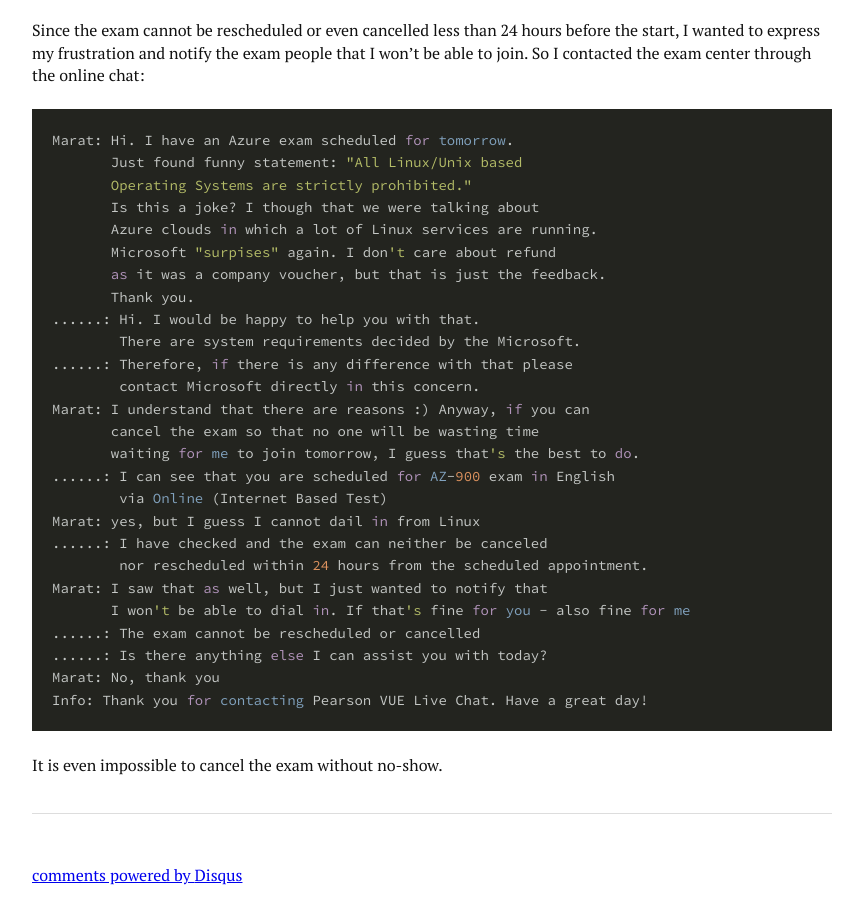
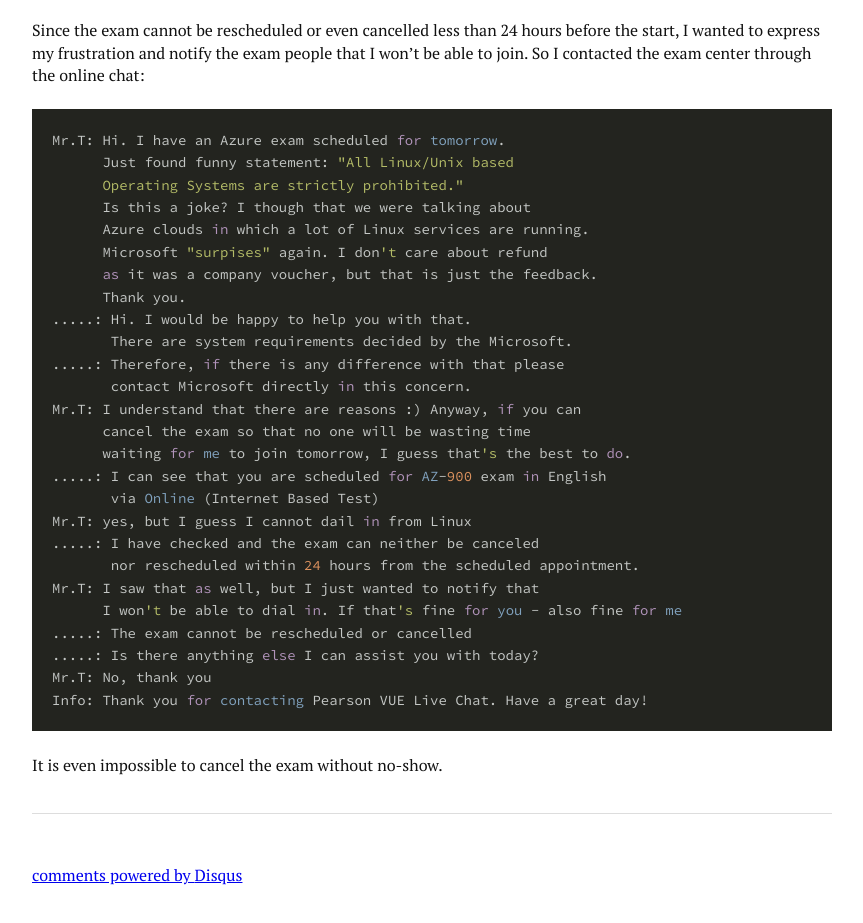
Before and after one commit to sharifmarat/sharifmarat.github.io, a plain HTML site: page articles/microsoft_certification/index.html in a window 1280 px wide. Shown: the part 1408-2331 px from the top of the page, without its empty margins (208-1071 px from the left). Drawn offline with nearby package versions, Linux system fonts and the light colour scheme; a script that the page names is missing.

Commit message:
deploy latest version

```diff
--- a/articles/microsoft_certification/index.html
+++ b/articles/microsoft_certification/index.html
@@ -124,7 +124,7 @@
 </code></pre><p>Oh wow, &ldquo;Linux is strictly prohibited&rdquo; :) For Azure Certification Exam. That&rsquo;s the irony.</p>
 <p>The last quick attempt: <code>wine OnVUE-3.22.30.exe</code> - does not work. Ok, not worth trying to make it work.</p>
 <p>Since the exam cannot be rescheduled or even cancelled less than 24 hours before the start, I wanted to express my frustration and notify the exam people that I won&rsquo;t be able to join. So I contacted the exam center through the online chat:</p>
-<pre tabindex="0"><code>Marat: Hi. I have an Azure exam scheduled for tomorrow.
+<pre tabindex="0"><code>Mr.T: Hi. I have an Azure exam scheduled for tomorrow.
       Just found funny statement: &#34;All Linux/Unix based
       Operating Systems are strictly prohibited.&#34;
       Is this a joke? I though that we were talking about
@@ -132,23 +132,23 @@
       Microsoft &#34;surpises&#34; again. I don&#39;t care about refund
       as it was a company voucher, but that is just the feedback.
       Thank you.
-......: Hi. I would be happy to help you with that.
+.....: Hi. I would be happy to help you with that.
        There are system requirements decided by the Microsoft.
-......: Therefore, if there is any difference with that please
+.....: Therefore, if there is any difference with that please
        contact Microsoft directly in this concern.
-Marat: I understand that there are reasons :) Anyway, if you can
+Mr.T: I understand that there are reasons :) Anyway, if you can
       cancel the exam so that no one will be wasting time
       waiting for me to join tomorrow, I guess that&#39;s the best to do.
-......: I can see that you are scheduled for AZ-900 exam in English
+.....: I can see that you are scheduled for AZ-900 exam in English
        via Online (Internet Based Test)
-Marat: yes, but I guess I cannot dail in from Linux
-......: I have checked and the exam can neither be canceled
+Mr.T: yes, but I guess I cannot dail in from Linux
+.....: I have checked and the exam can neither be canceled
        nor rescheduled within 24 hours from the scheduled appointment.
-Marat: I saw that as well, but I just wanted to notify that
+Mr.T: I saw that as well, but I just wanted to notify that
       I won&#39;t be able to dial in. If that&#39;s fine for you - also fine for me
-......: The exam cannot be rescheduled or cancelled
-......: Is there anything else I can assist you with today?
-Marat: No, thank you
+.....: The exam cannot be rescheduled or cancelled
+.....: Is there anything else I can assist you with today?
+Mr.T: No, thank you
 Info: Thank you for contacting Pearson VUE Live Chat. Have a great day!
 </code></pre><p>It is even impossible to cancel the exam without no-show.</p>
         </div>
```
Also changed, not shown: articles/void_acpi_user/index.html (+2 -2 lines). Lines whose indentation alone changed are shown as unchanged.
